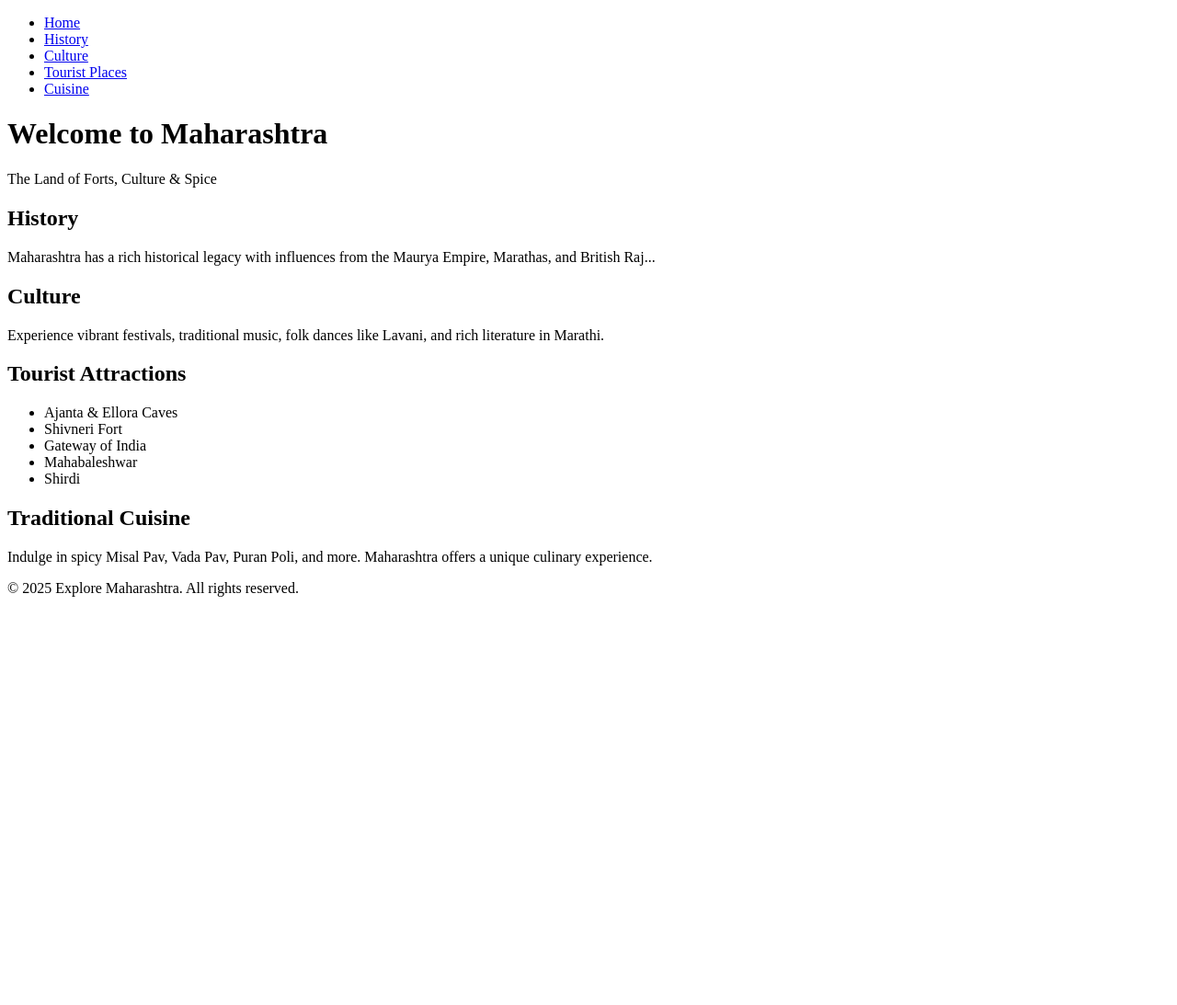
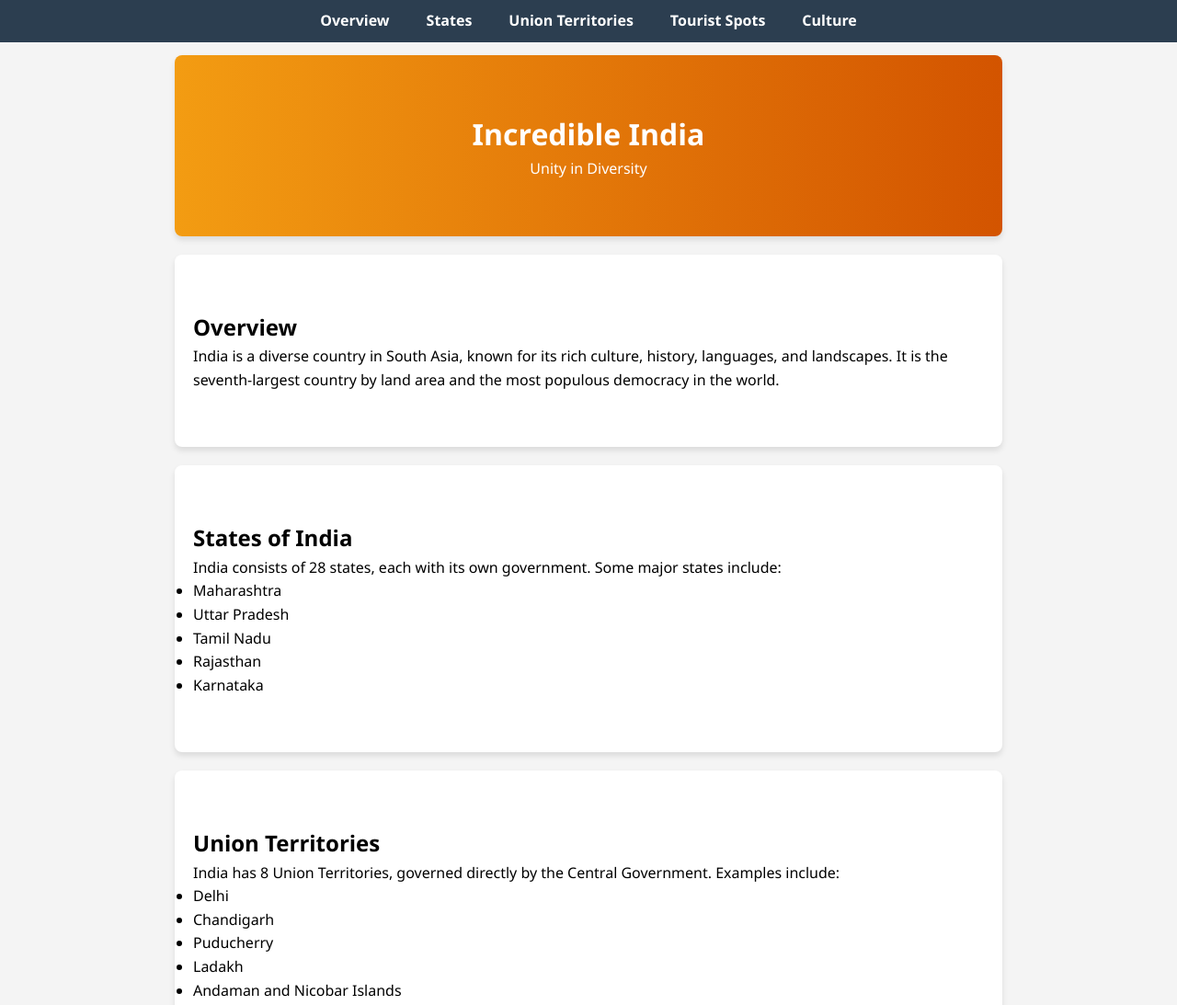
Before and after one commit to Ganesh-marathe/SCT_WD_1, a plain HTML site: page index.html in a window 1280 px wide. Shown: the top 1093 px of the page at 92% size. Before the commit the page ends 800 px from the top, so only its background shows below. Drawn offline with Linux system fonts and the light colour scheme.

Commit message:
Update index.html

```diff
--- a/index.html
+++ b/index.html
@@ -3,64 +3,77 @@
 <head>
   <meta charset="UTF-8" />
   <meta name="viewport" content="width=device-width, initial-scale=1.0"/>
-  <title>Discover Maharashtra</title>
-  <link rel="stylesheet" href="styles.css" />
+  <title>Incredible India</title>
+  <link rel="stylesheet" href="style.css" />
 </head>
 <body>
 
   <nav id="navbar">
     <ul>
-      <li><a href="#home">Home</a></li>
-      <li><a href="#history">History</a></li>
+      <li><a href="#overview">Overview</a></li>
+      <li><a href="#states">States</a></li>
+      <li><a href="#uts">Union Territories</a></li>
+      <li><a href="#tourism">Tourist Spots</a></li>
       <li><a href="#culture">Culture</a></li>
-      <li><a href="#places">Tourist Places</a></li>
-      <li><a href="#food">Cuisine</a></li>
     </ul>
   </nav>
 
-  <header id="home">
-    <h1>Welcome to Maharashtra</h1>
-    <p>The Land of Forts, Culture & Spice</p>
+  <header>
+    <h1>Incredible India</h1>
+    <p>Unity in Diversity</p>
   </header>
 
-  <section id="history">
-    <h2>History</h2>
-    <p>Maharashtra has a rich historical legacy with influences from the Maurya Empire, Marathas, and British Raj...</p>
-  </section>
+  <main>
+    <section id="overview">
+      <h2>Overview</h2>
+      <p>India is a diverse country in South Asia, known for its rich culture, history, languages, and landscapes. It is the seventh-largest country by land area and the most populous democracy in the world.</p>
+    </section>
 
-  <section id="culture">
-    <h2>Culture</h2>
-    <p>Experience vibrant festivals, traditional music, folk dances like Lavani, and rich literature in Marathi.</p>
-  </section>
+    <section id="states">
+      <h2>States of India</h2>
+      <p>India consists of 28 states, each with its own government. Some major states include:</p>
+      <ul>
+        <li>Maharashtra</li>
+        <li>Uttar Pradesh</li>
+        <li>Tamil Nadu</li>
+        <li>Rajasthan</li>
+        <li>Karnataka</li>
+      </ul>
+    </section>
 
-  <section id="places">
-    <h2>Tourist Attractions</h2>
-    <ul>
-      <li>Ajanta & Ellora Caves</li>
-      <li>Shivneri Fort</li>
-      <li>Gateway of India</li>
-      <li>Mahabaleshwar</li>
-      <li>Shirdi</li>
-    </ul>
-  </section>
+    <section id="uts">
+      <h2>Union Territories</h2>
+      <p>India has 8 Union Territories, governed directly by the Central Government. Examples include:</p>
+      <ul>
+        <li>Delhi</li>
+        <li>Chandigarh</li>
+        <li>Puducherry</li>
+        <li>Ladakh</li>
+        <li>Andaman and Nicobar Islands</li>
+      </ul>
+    </section>
 
-  <section id="food">
-    <h2>Traditional Cuisine</h2>
-    <p>Indulge in spicy Misal Pav, Vada Pav, Puran Poli, and more. Maharashtra offers a unique culinary experience.</p>
-  </section>
+    <section id="tourism">
+      <h2>Popular Tourist Spots</h2>
+      <ul>
+        <li>Taj Mahal, Agra</li>
+        <li>Jaipur - The Pink City</li>
+        <li>Kerala Backwaters</li>
+        <li>Varanasi Ghats</li>
+        <li>Goa Beaches</li>
+      </ul>
+    </section>
+
+    <section id="culture">
+      <h2>Culture</h2>
+      <p>India's culture is an amalgamation of art, architecture, music, dance, festivals, cuisine, and spirituality. Every region brings its own flavors, languages, and traditions to the mix.</p>
+    </section>
+  </main>
 
   <footer>
-    <p>© 2025 Explore Maharashtra. All rights reserved.</p>
+    <p>&copy; 2025 Incredible India. All rights reserved.</p>
   </footer>
 
-  <script>
-    window.addEventListener('scroll', () => {
-      const navbar = document.getElementById('navbar');
-      navbar.classList.toggle('scrolled', window.scrollY > 50);
-    });
-  </script>
   <script src="script.js"></script>
-
-
 </body>
 </html>
```
